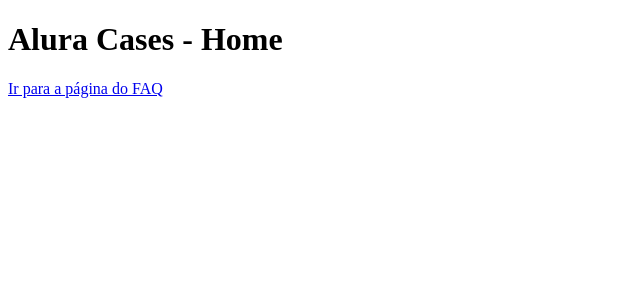
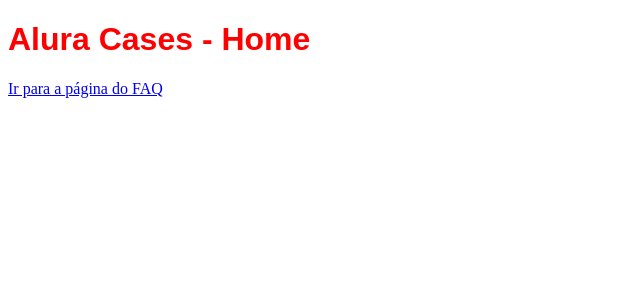
Before and after one commit to edtmi/alura-cursos, a Next.js app in the folder 01-nextjs-course/: page / in a window 1280 px wide. Shown: the top 300 px of the page, without its empty margins (0-640 px from the left). Built offline with nearby package versions, Linux system fonts and the light colour scheme.

Commit message:
:sparkles: styling header in homepage

```diff
--- a/01-nextjs-course/pages/index.js
+++ b/01-nextjs-course/pages/index.js
@@ -1,9 +1,27 @@
+import React from "react";
 import Link from "../src/components/Link";
+
+function Title({children, as }) {
+  const Tag = as;
+  return (
+    <React.Fragment>
+      <Tag>
+        {children}
+      </Tag>
+      <style jsx>{`
+        ${Tag} {
+          color: red;
+          font-family: sans-serif;
+        }
+      `}</style>
+    </React.Fragment>
+  )
+}
 
 export default function HomePage() {
   return (
     <div>
-      <h1>Alura Cases - Home</h1>
+      <Title as="h1">Alura Cases - Home</Title>
       <Link href="/faq">
         Ir para a página do FAQ
       </Link>
```
